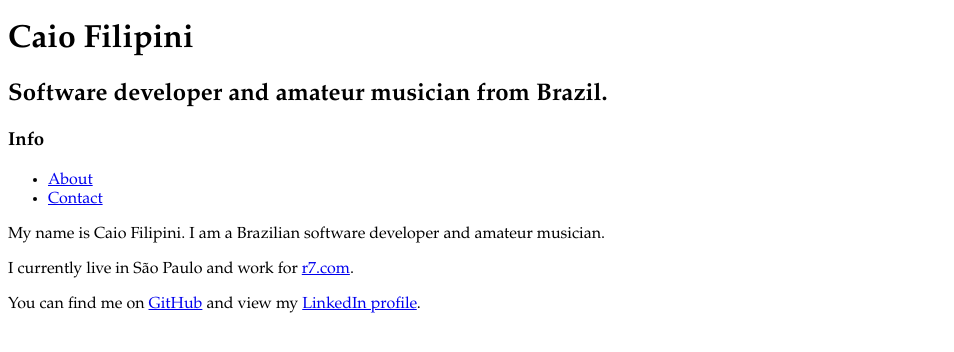
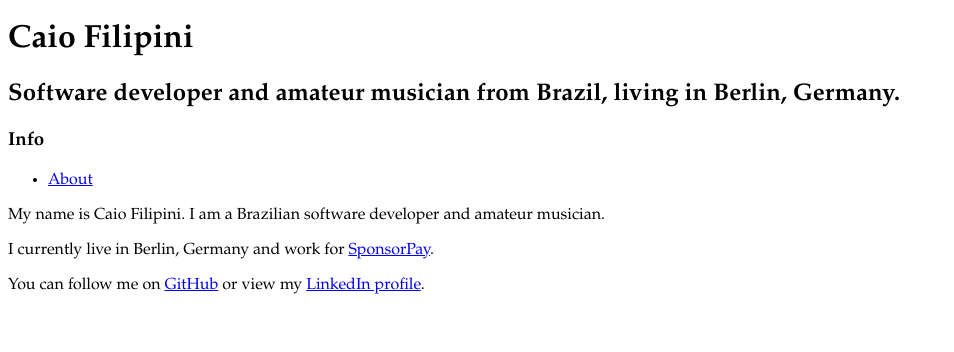
Before and after one commit to caiofilipini/caiofilipini.github.com, a Jekyll site: the page built from about.html, in a window 1280 px wide. Shown: the top 352 px of the page, without its empty margins (0-954 px from the left). Built offline with Jekyll 4.4.1, drawn with Linux system fonts in a browser that asks for light colours; Markdown is read by kramdown in place of the engine named in the settings.

Commit message:
Minor changes.

```diff
--- a/_layouts/layout.html
+++ b/_layouts/layout.html
@@ -3,20 +3,19 @@
   <head>
     <meta charset="utf-8">
     <meta http-equiv="content-type" content="text/html; charset=utf-8" />
-    <meta name="author" content="Zach Holman" />
+    <meta name="author" content="Caio Filipini" />
     <title>{{ page.title }}</title>
 
     <link rel="stylesheet" href="/css/styles.css" type="text/css" media="screen" />
   </head>
   <body>
     <h1>Caio Filipini</h1>
-    <h2>Software developer and amateur musician from Brazil.</h2>
+    <h2>Software developer and amateur musician from Brazil, living in Berlin, Germany.</h2>
 
     <div class="sections">
       <h3>Info</h3>
       <ul>
         <li><a href="/about.html">About</a></li>
-        <li><a href="/contact.html">Contact</a></li>
       </ul>
     </div>
 
--- a/_posts/2011-11-18-welcome.markdown
+++ b/_posts/2011-11-18-welcome.markdown
@@ -5,4 +5,4 @@ title: Welcome!
 
 Welcome to my ~~mess~~ blog. If you want to know a little bit more about myself, please read [this](/about.html).
 Anyway, I might write about technology, programming, music and much more. And I might not write about anything at all.
-Stay tuned.
+Stay tuned. Or maybe not. :)
--- a/about.html
+++ b/about.html
@@ -5,9 +5,9 @@ title: About Caio Filipini
     <div class="content">
       <div class="about">
         <p>My name is Caio Filipini. I am a Brazilian software developer and amateur musician.</p>
-        <p>I currently live in São Paulo and work for <a href="http://www.r7.com">r7.com</a>.</p>
+        <p>I currently live in Berlin, Germany and work for <a href="http://www.sponsorpay.com">SponsorPay</a>.</p>
         <p>
-          You can find me on <a href="https://github.com/caiofilipini">GitHub</a> and view my <a href="http://br.linkedin.com/in/caiofilipini">LinkedIn profile</a>.
+          You can follow me on <a href="https://github.com/caiofilipini">GitHub</a> or view my <a href="http://de.linkedin.com/in/caiofilipini">LinkedIn profile</a>.
         </p>
       </div>
     </div>
```
